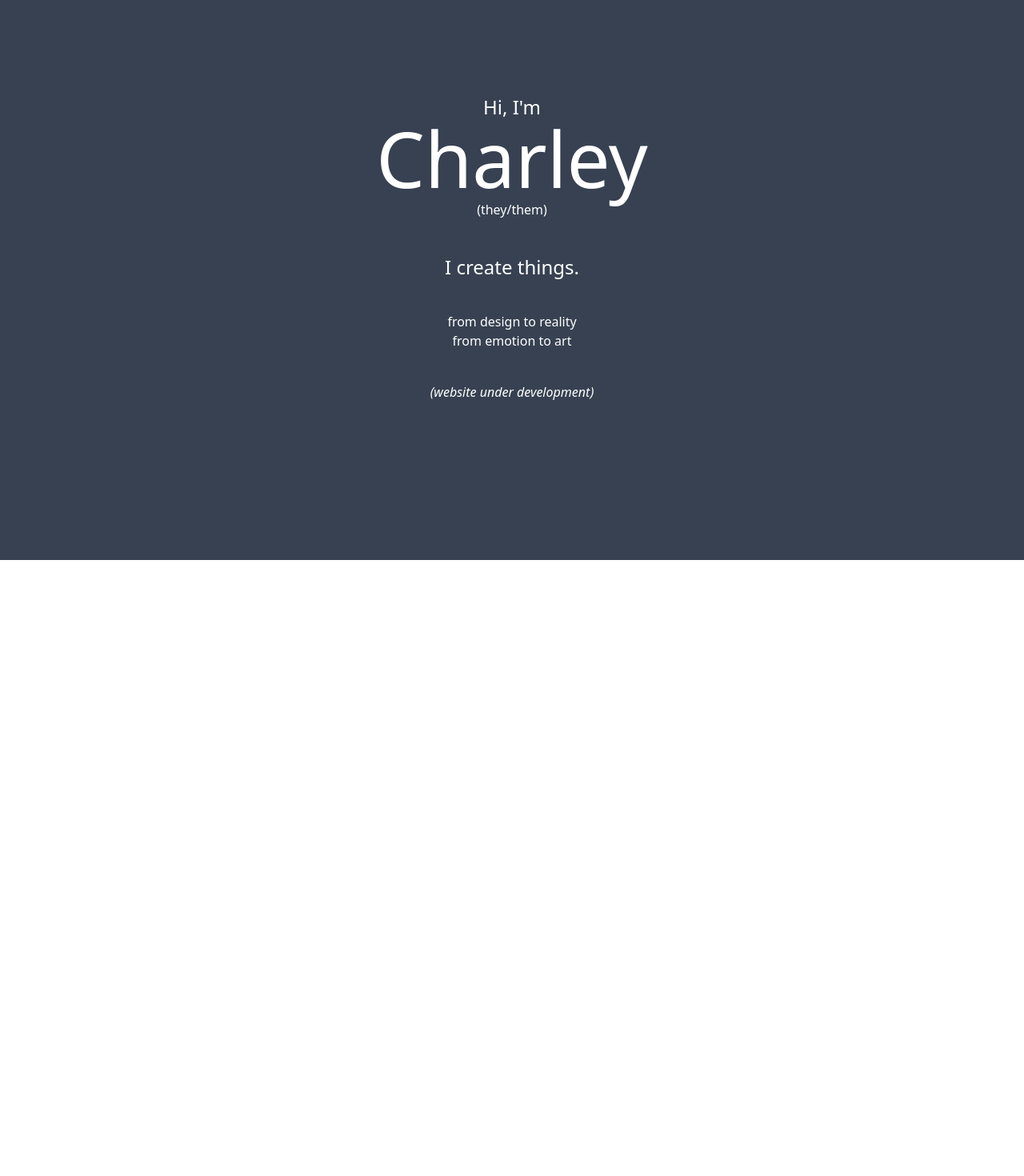
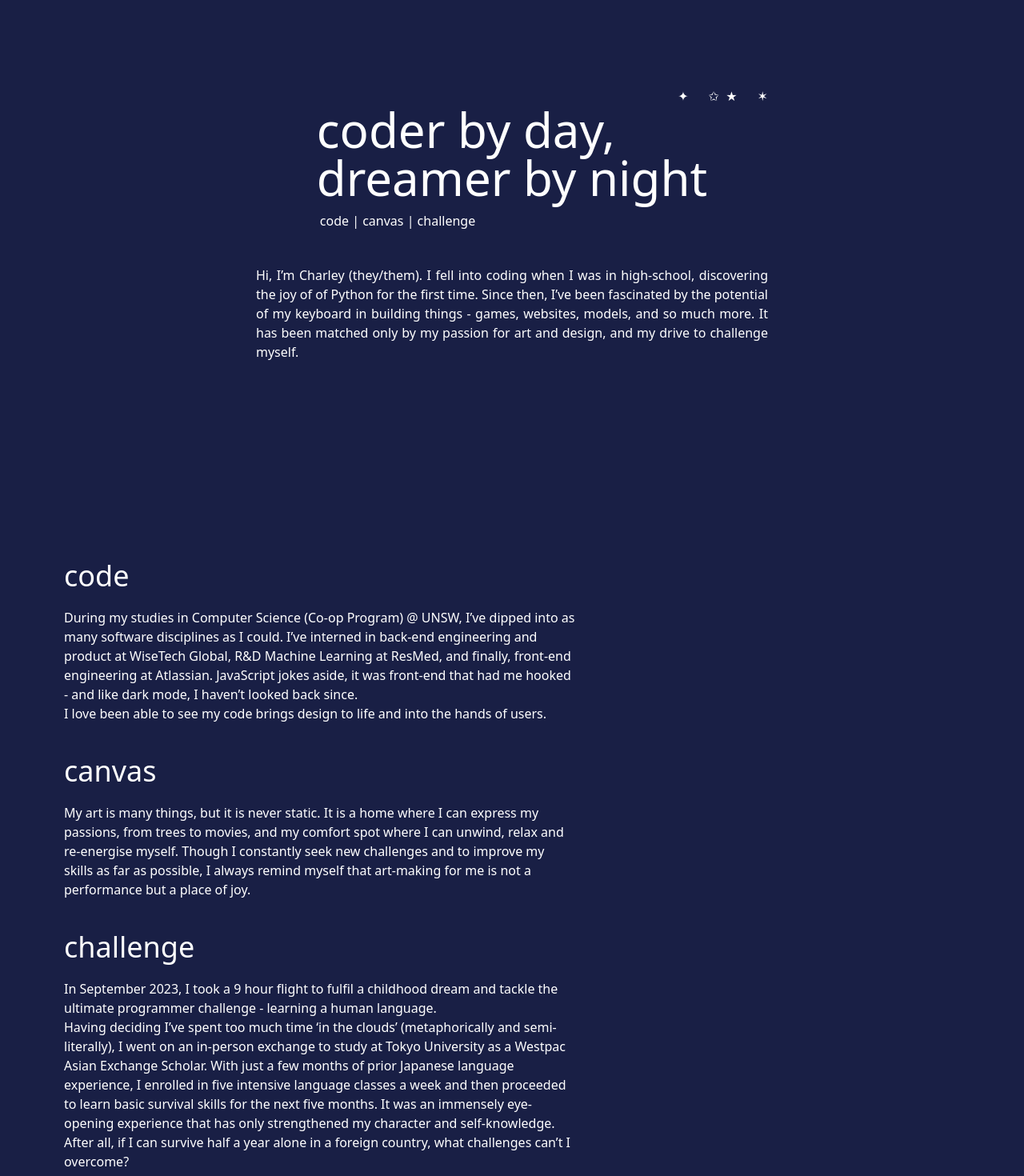
Before and after one commit to chelffey/about-chelffey, a React (Create React App) app: page / in a window 1280 px wide. Shown: the part 100-1570 px from the top of the page at 80% size. Before the commit the page ends 800 px from the top, so only its background shows below. Built offline with nearby package versions, Linux system fonts and the light colour scheme.

Commit message:
made text updates

```diff
--- a/src/pages/Home.js
+++ b/src/pages/Home.js
@@ -3,36 +3,60 @@ import React from "react";
 export default class Home extends React.Component {
   render() {
     return (
-      <div className="h-screen bg-gray-700 text-white font-sans h-screen flex flex-col items-center justify-center">
-        <h1 className="w-1/2 text-center">
-          <div className="text-2xl pt-5">
-            Hi, I&apos;m
+      <div className="bg-dark text-white font-sans pl-20 pr-20">
+        <div className="h-screen flex flex-col items-center justify-center">
+          <div className=" max-w-screen-sm w-full text-right ">
+          ✦&nbsp; &nbsp; &nbsp;  ✩&nbsp;  ★&nbsp; &nbsp; &nbsp; ✶
           </div>
-          <div className="text-8xl">
-            Charley
+          <h1 className="max-w-screen-sm text-left">
+            <div className="text-6xl">
+            coder by day, <br/>
+            dreamer by night
             </div>
-          <div className="leading-loose pb-10">
-            (they/them)
+            <div className="leading-loose pb-10 pl-1 pt-2">
+            code | canvas | challenge
             </div>
           </h1>
-        <div className="text-2xl pb-10">
-          I create things.
+          <div className="pb-10 max-w-screen-sm text-justify">
+        Hi, I’m Charley (they/them). I fell into coding when I was in high-school, discovering the joy of of Python for the first time. Since then, I’ve been fascinated by the potential of my keyboard in building things - games, websites, models, and so much more. It has been matched only by my passion for art and design, and my drive to challenge myself.
+
           </div>
 
+        </div>
         <div>
-          <h2>
-            from design to reality
+
+          <div className="max-w-screen-sm pb-10">
+            <h2 className="text-4xl pb-5">
+            code
             </h2>
+            <div>
+            During my studies in Computer Science (Co-op Program) @ UNSW, I’ve dipped into as many software disciplines as I could. I’ve interned in back-end engineering and product at WiseTech Global, R&D Machine Learning at ResMed, and finally, front-end engineering at Atlassian. JavaScript jokes aside, it was front-end that had me hooked - and like dark mode, I haven’t looked back since.
+            </div>
+            <div>
+            I love been able to see my code brings design to life and into the hands of users.
+            </div>
           </div>
 
+          <div className="max-w-screen-sm pb-10">
+            <h2 className="text-4xl pb-5">
+            canvas
+            </h2>
             <div>
-          <h2>
-            from emotion to art
-          </h2>
+          My art is many things, but it is never static. It is a home where I can express my passions, from trees to movies, and my comfort spot where I can unwind, relax and re-energise myself. Though I constantly seek new challenges and to improve my skills as far as possible, I always remind myself that art-making for me is not a performance but a place of joy.
+            </div>
           </div>
 
-        <div className="pt-10 italic">
-          (website under development)
+          <div className="max-w-screen-sm pb-10">
+            <h2 className="text-4xl pb-5">
+          challenge
+            </h2>
+            <div>
+          In September 2023, I took a 9 hour flight to fulfil a childhood dream and tackle the ultimate programmer challenge - learning a human language.
+            </div>
+            <div>
+          Having deciding I’ve spent too much time ‘in the clouds’ (metaphorically and semi-literally), I went on an in-person exchange to study at Tokyo University as a Westpac Asian Exchange Scholar. With just a few months of prior Japanese language experience, I enrolled in five intensive language classes a week and then proceeded to learn basic survival skills for the next five months. It was an immensely eye-opening experience that has only strengthened my character and self-knowledge. After all, if I can survive half a year alone in a foreign country, what challenges can’t I overcome?
+            </div>
+          </div>
         </div>
       </div>
     );
--- a/tailwind.config.js
+++ b/tailwind.config.js
@@ -2,7 +2,11 @@
 module.exports = {
   content: ["./src/**/*.{html,js}"],
   theme: {
-    extend: {}
+    extend: {
+      colors: {
+        "dark": "#191f45",
+      },
+    }
   },
   plugins: []
 };
```
Also changed, not shown: 1 other file (tests, documents, lock files or other folders). Lines whose indentation alone changed are shown as unchanged.
